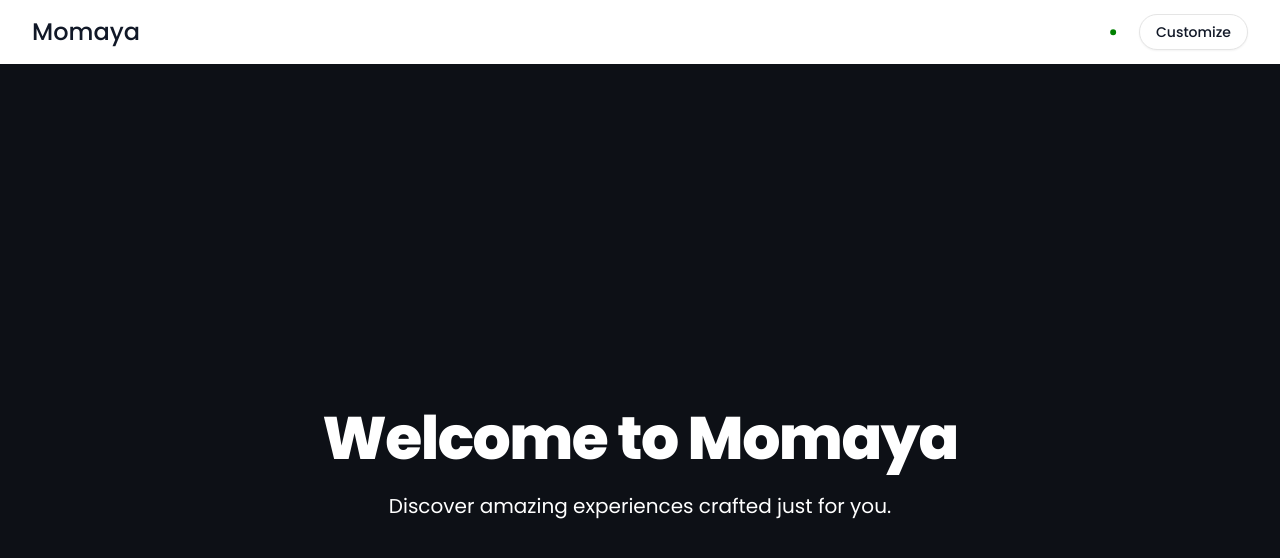
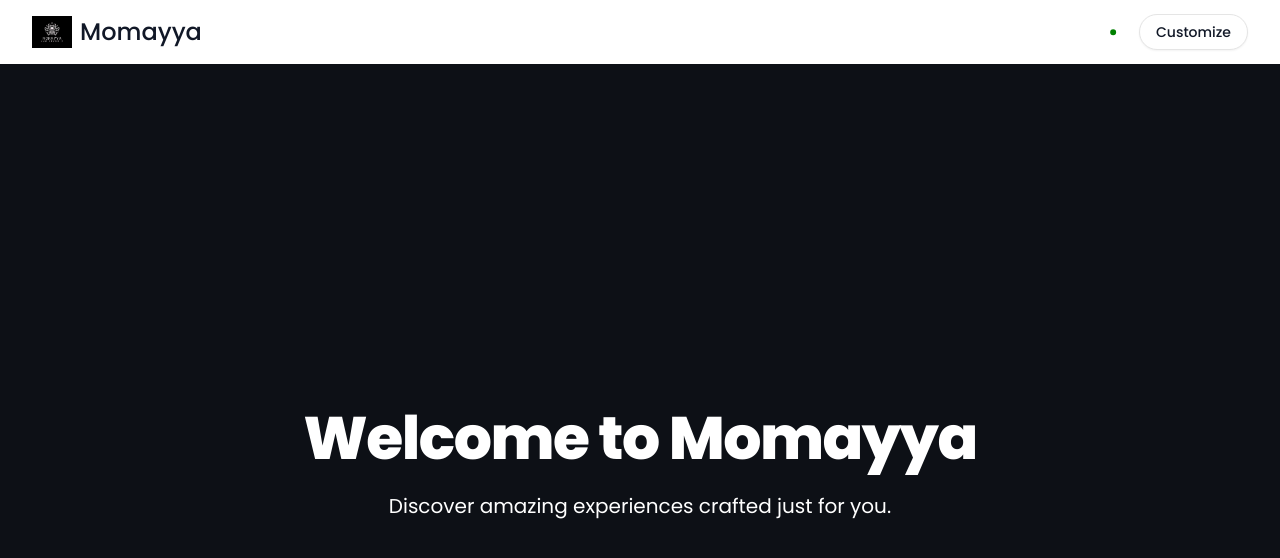
Before and after one commit to xanderbilla/custom-app, a Next.js app: page / in a window 1280 px wide. Shown: the top 558 px of the page. Built offline with nearby package versions, Linux system fonts and the light colour scheme.

Commit message:
Fixed Logo

```diff
--- a/app/page.tsx
+++ b/app/page.tsx
@@ -36,7 +36,7 @@
         <div className="absolute inset-0 bg-black opacity-50"></div>
         <div className="relative z-10 text-center px-6">
           <h1 className="text-6xl font-extrabold tracking-tight">
-            Welcome to Momaya
+            Welcome to Momayya
           </h1>
           <p className="mt-6 text-xl max-w-2xl mx-auto">
             Discover amazing experiences crafted just for you.
--- a/components/custom/customizer-sheet.tsx
+++ b/components/custom/customizer-sheet.tsx
@@ -72,6 +72,13 @@
       <SheetContent>
         <SheetHeader>
           <SheetTitle>Customize Page</SheetTitle>
+          {/* Change theme */}
+          <div className="flex items-center space-x-4 py-2">
+            <div className="h-8 w-8 rounded-full bg-black shadow-lg cursor-pointer transition-transform hover:scale-110" />
+            <div className="h-8 w-8 rounded-full bg-green-500 shadow-lg cursor-pointer transition-transform hover:scale-110" />
+            <div className="h-8 w-8 rounded-full bg-blue-500 shadow-lg cursor-pointer transition-transform hover:scale-110" />
+            <div className="h-8 w-8 rounded-full bg-orange-500 shadow-lg cursor-pointer transition-transform hover:scale-110" />
+          </div>
           <SheetDescription>
             Select customization options for each page.
           </SheetDescription>
--- a/components/custom/navbar.tsx
+++ b/components/custom/navbar.tsx
@@ -1,6 +1,7 @@
 // import Image from "next/image";
 import { Dot } from "lucide-react";
 import CustomizerSheet from "@/components/custom/customizer-sheet";
+import Image from "next/image";
 
 type Props = object;
 
@@ -9,10 +10,16 @@
     <nav className="bg-white text-gray-900">
       <div className="max-w-7xl mx-auto px-4 sm:px-6 lg:px-8">
         <div className="flex items-center justify-between h-16">
-          <div className="flex items-center text-2xl font-medium">
-            {/* <Image title="logo" src="/logo.png" alt="logo" height={40} width={150} /> */}
-          Momaya
-          </div>
+            <div className="flex items-center gap-2 text-2xl font-medium">
+            <Image
+              src="/logo.png"
+              alt="momayya"
+              width={40}
+              height={40}
+              className="object-contain"
+            />
+            Momayya
+            </div>
           <div className="flex items-center gap-2">
             <Dot size={36} color="green" />
             <CustomizerSheet />
--- a/tailwind.config.ts
+++ b/tailwind.config.ts
@@ -1,4 +1,5 @@
 import type { Config } from "tailwindcss";
+import plugin from "tailwindcss/plugin";
 
 export default {
 	darkMode: ["class"],
@@ -58,5 +59,11 @@
 		}
 	}
   },
-  plugins: [require("tailwindcss-animate")],
+  plugins: [
+	plugin(({ addVariant }: { addVariant: (name: string, pattern: string) => void }) => {
+	  addVariant('green-mode', '.green-mode &')
+	  addVariant('orange-mode', '.orange-mode &')
+	  addVariant('blue-mode', '.blue-mode &')
+	}),
+  ],
 } satisfies Config;
```
Also changed, not shown: public/logo.png. Lines whose indentation alone changed are shown as unchanged.
